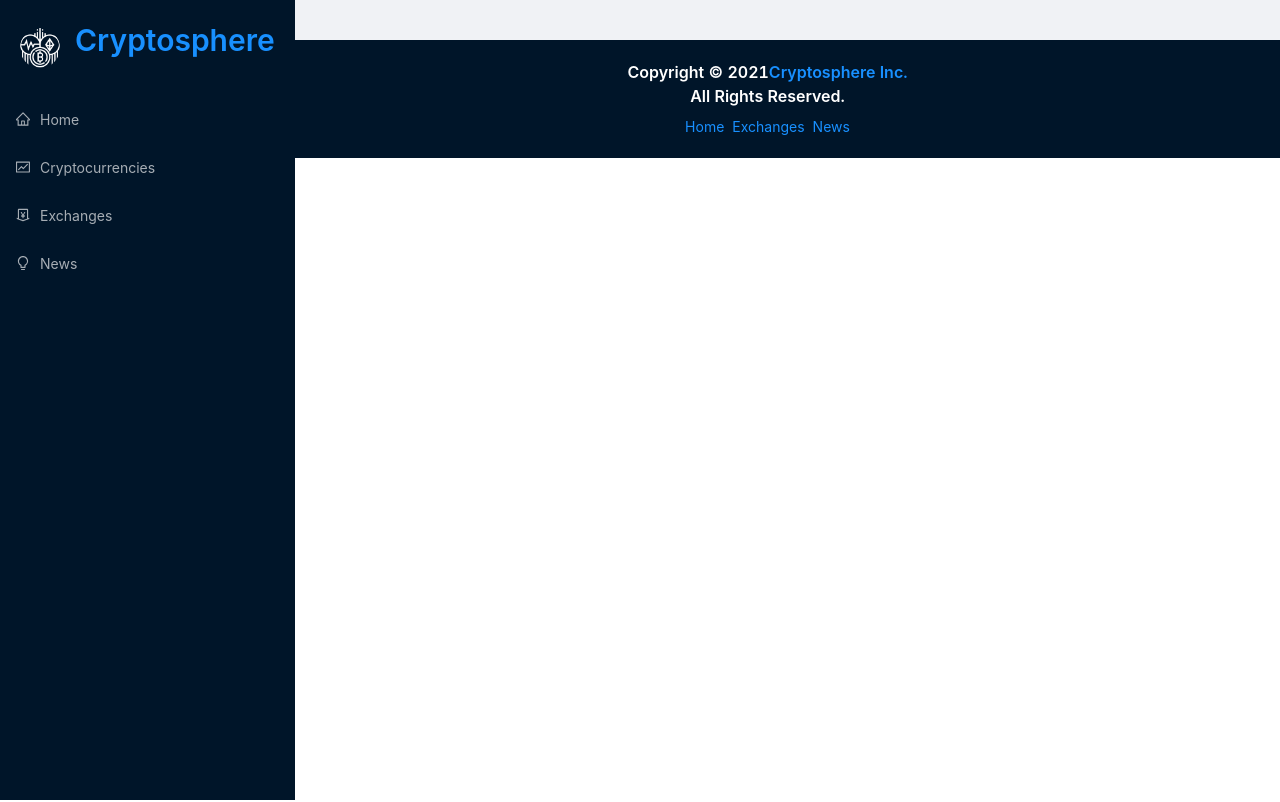
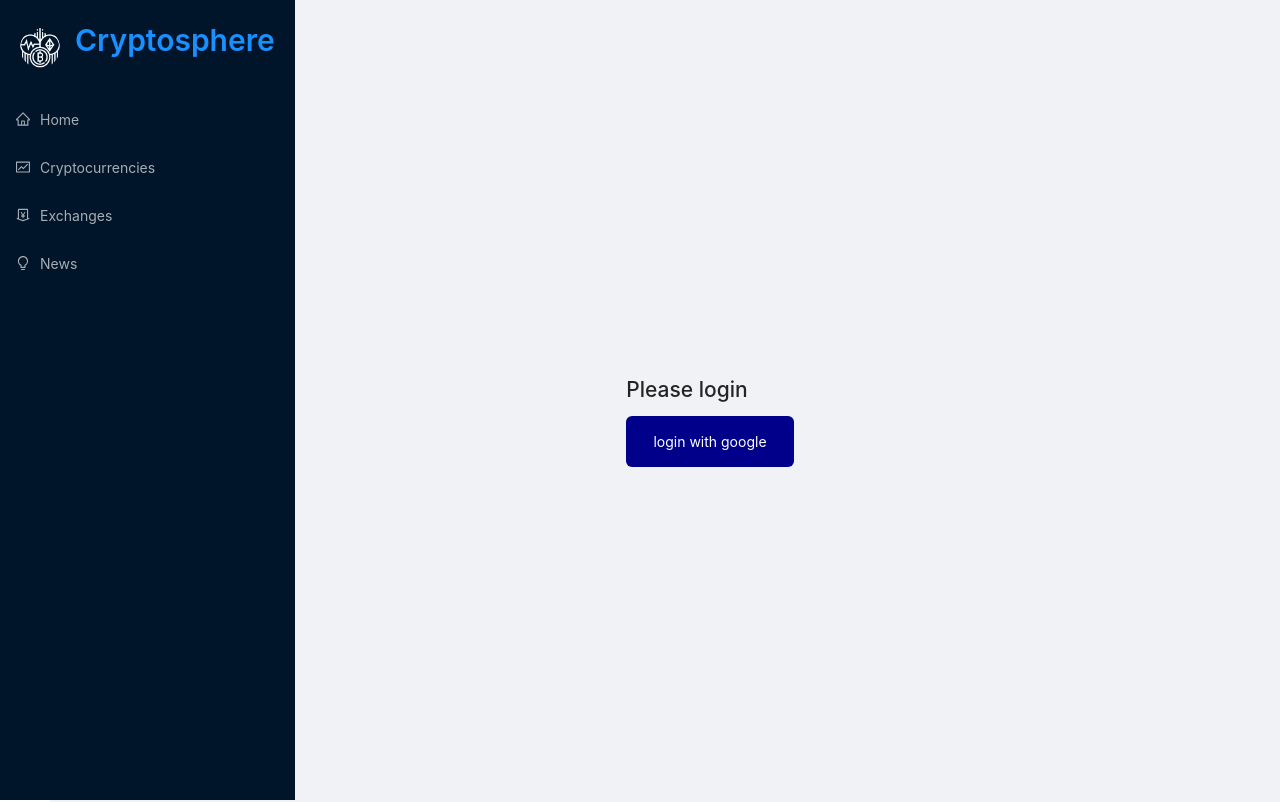
Before and after one commit to KaziMdMehediHasan/cryptosphere, a React (Create React App) app: page /login in a window 1280 px wide. Shown: the top 802 px of the page. Built offline with nearby package versions, Linux system fonts and the light colour scheme; no server answers.

Commit message:
google sign in added

```diff
--- a/package.json
+++ b/package.json
@@ -11,6 +11,7 @@
     "antd": "^4.16.13",
     "axios": "^0.21.1",
     "chart.js": "^3.5.1",
+    "firebase": "^9.6.1",
     "html-react-parser": "^1.2.8",
     "millify": "^4.0.0",
     "moment": "^2.29.1",
--- a/src/App.js
+++ b/src/App.js
@@ -1,11 +1,22 @@
-import React from 'react';
-import { Switch, Route, Link } from 'react-router-dom';
-import { Layout, Typography, Space } from 'antd';
+import { Layout, Space, Typography } from "antd";
+import React from "react";
+import { Link, Route, Switch } from "react-router-dom";
+import "./App.css";
+import AuthProvider from "./AuthProvider/AuthProvider";
+import {
+  Cryptocurrencies,
+  CryptoDetails,
+  Exchanges,
+  Homepage,
+  Navbar,
+  News,
+} from "./components";
+import Login from "./components/Login";
+import PrivateRoute from "./components/PrivateRoute";
 
-import { Exchanges, Homepage, News, Cryptocurrencies, CryptoDetails, Navbar } from './components';
-import './App.css';
-
-const App = () => (
+const App = () => {
+  return (
+    <AuthProvider>
       <div className="app">
         <div className="navbar">
           <Navbar />
@@ -17,15 +28,18 @@ const App = () => (
                 <Route exact path="/">
                   <Homepage />
                 </Route>
+                <Route exact path="/login">
+                  <Login />
+                </Route>
                 <Route exact path="/exchanges">
                   <Exchanges />
                 </Route>
                 <Route exact path="/cryptocurrencies">
                   <Cryptocurrencies />
                 </Route>
-            <Route exact path="/crypto/:coinId">
+                <PrivateRoute path="/crypto/:coinId">
                   <CryptoDetails />
-            </Route>
+                </PrivateRoute>
                 <Route exact path="/news">
                   <News />
                 </Route>
@@ -33,10 +47,12 @@ const App = () => (
             </div>
           </Layout>
           <div className="footer">
-        <Typography.Title level={5} style={{ color: 'white', textAlign: 'center' }}>Copyright © 2021
-          <Link to="/">
-            Cryptosphere Inc.
-          </Link> <br />
+            <Typography.Title
+              level={5}
+              style={{ color: "white", textAlign: "center" }}
+            >
+              Copyright © 2021
+              <Link to="/">Cryptosphere Inc.</Link> <br />
               All Rights Reserved.
             </Typography.Title>
             <Space>
@@ -47,6 +63,8 @@ const App = () => (
           </div>
         </div>
       </div>
+    </AuthProvider>
   );
+};
 
 export default App;
--- /dev/null
+++ b/src/AuthProvider/AuthProvider.js
@@ -0,0 +1,17 @@
+import { createContext } from "react";
+import useFirebase from "../hooks/useFirebase";
+
+
+
+
+export const AuthContext=createContext();
+const AuthProvider = ({children}) => {
+    const allContexts=useFirebase();
+    return (
+        <AuthContext.Provider value={allContexts}>
+        {children}
+        </AuthContext.Provider>
+    )
+}
+
+export default AuthProvider;
--- a/src/components/CryptoDetails.jsx
+++ b/src/components/CryptoDetails.jsx
@@ -14,6 +14,7 @@ import HTMLReactParser from "html-react-parser";
 import millify from "millify";
 import React, { useState } from "react";
 import { useParams } from "react-router-dom";
+import useAuth from "../hooks/useAuth";
 import {
   useGetCryptoDetailsQuery,
   useGetCryptoHistoryQuery,
@@ -32,6 +33,7 @@ const CryptoDetails = () => {
     coinId,
     timeperiod,
   });
+  const { user } = useAuth();
   const cryptoDetails = data?.data?.coin;
 
   if (isFetching) return <Loader />;
--- /dev/null
+++ b/src/components/Login.js
@@ -0,0 +1,48 @@
+import React from "react";
+import { useHistory, useLocation } from "react-router-dom";
+import useAuth from "../hooks/useAuth";
+
+const Login = () => {
+  const { signInUsingGoogle } = useAuth();
+  const location = useLocation();
+  const history = useHistory();
+  // console.log('came-from',location.state?.from.pathname)
+  const redirect_uri = location.state?.from || "/";
+
+  const handleGoogleLogin = () => {
+    signInUsingGoogle().then((result) => {
+      history.push(redirect_uri);
+    });
+  };
+  return (
+    <div
+      style={{
+        width: "100vw",
+        height: "100vh",
+        display: "flex",
+        justifyContent: "center",
+        alignItems: "center",
+      }}
+    >
+      <div>
+        <h1>Please login</h1>
+
+        <button
+          style={{
+            padding: "0.9rem 1.7rem",
+            border: "none",
+            borderRadius: "6px",
+            backgroundColor: "darkblue",
+            color: "#fff",
+            cursor: "pointer",
+          }}
+          onClick={handleGoogleLogin}
+        >
+          login with google
+        </button>
+      </div>
+    </div>
+  );
+};
+
+export default Login;
--- /dev/null
+++ b/src/components/PrivateRoute.jsx
@@ -0,0 +1,26 @@
+import React from "react";
+import { Redirect, Route } from "react-router";
+import useAuth from "../hooks/useAuth";
+
+const PrivateRoute = ({ children, ...rest }) => {
+  const { user } = useAuth();
+  return (
+    <Route
+      {...rest}
+      render={({ location }) =>
+        user.email ? (
+          children
+        ) : (
+          <Redirect
+            to={{
+              pathname: "/login",
+              state: { from: location },
+            }}
+          />
+        )
+      }
+    ></Route>
+  );
+};
+
+export default PrivateRoute;
--- /dev/null
+++ b/src/firebase/firebase.config.js
@@ -0,0 +1,10 @@
+const firebaseConfig = {
+  apiKey: "AIzaSyCbHCpL3jTohZQXz3SHHepWSrBsk3vPgyA",
+  authDomain: "react-firebase-authentic-dd856.firebaseapp.com",
+  projectId: "react-firebase-authentic-dd856",
+  storageBucket: "react-firebase-authentic-dd856.appspot.com",
+  messagingSenderId: "505007246515",
+  appId: "1:505007246515:web:70e7ada6e47ff50cbe74c6",
+  measurementId: "G-YMBDD32L7G",
+};
+export default firebaseConfig;
--- /dev/null
+++ b/src/firebase/firebase.init.js
@@ -0,0 +1,8 @@
+import { initializeApp } from "firebase/app";
+import firebaseConfig from "./firebase.config";
+
+const initializeAuthentication = () => {
+  initializeApp(firebaseConfig);
+};
+
+export default initializeAuthentication;
--- /dev/null
+++ b/src/hooks/useAuth.js
@@ -0,0 +1,8 @@
+import { useContext } from "react";
+import { AuthContext } from "../AuthProvider/AuthProvider";
+
+const useAuth = () => {
+  return useContext(AuthContext);
+};
+
+export default useAuth;
--- /dev/null
+++ b/src/hooks/useFirebase.js
@@ -0,0 +1,52 @@
+import {
+  getAuth,
+  GoogleAuthProvider,
+  onAuthStateChanged,
+  signInWithPopup,
+  signOut,
+} from "firebase/auth";
+import { useEffect, useState } from "react";
+import initializeAuthentication from "../firebase/firebase.init";
+
+initializeAuthentication();
+const googleProvider = new GoogleAuthProvider();
+const useFirebase = () => {
+  const [user, setUser] = useState({});
+  const [error, setError] = useState("");
+  const auth = getAuth();
+
+  const signInUsingGoogle = () => {
+    // signInWithPopup(auth,googleProvider)
+    // .then(result=>{
+    //   setUser(result.user)
+    // })
+    return signInWithPopup(auth, googleProvider);
+  };
+
+  const logOut = () => {
+    signOut(auth).then(() => {
+      setUser({});
+    });
+  };
+
+  useEffect(() => {
+    // i have to clear this topic must
+    const unsubscribe = onAuthStateChanged(auth, (user) => {
+      if (user) {
+        setUser(user);
+      } else {
+        setUser({});
+      }
+    });
+    return () => unsubscribe;
+  }, [auth]);
+
+  return {
+    user,
+    error,
+    signInUsingGoogle,
+    logOut,
+  };
+};
+
+export default useFirebase;
```
Also changed, not shown: src/components/Homepage.jsx (+53 -20 lines), 2 other files (tests, documents, lock files or other folders). Lines whose indentation alone changed are shown as unchanged.
